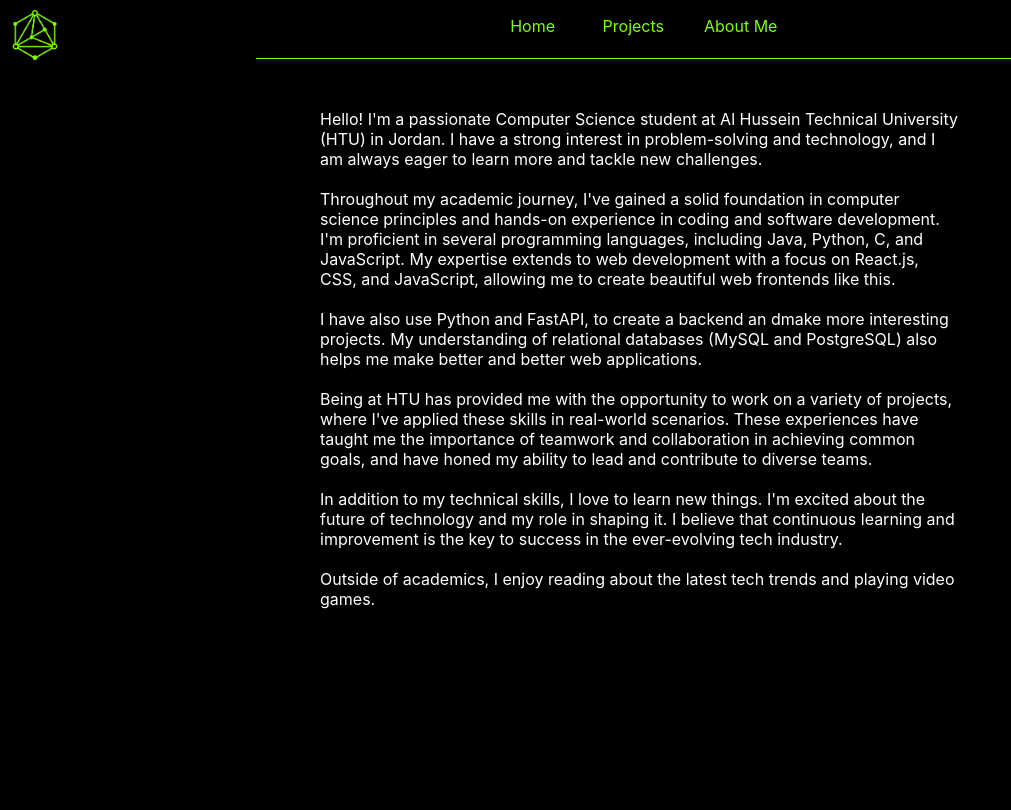
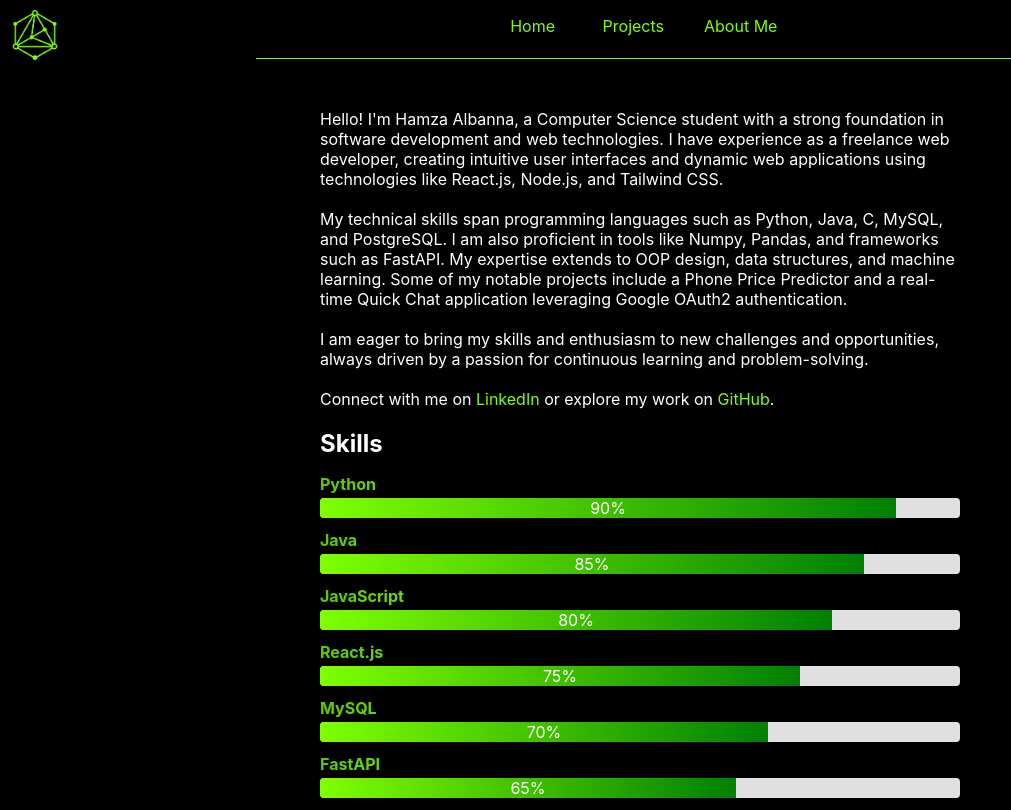
Before and after one commit to Ha-banna/Personal-Profile, a React (Create React App) app: page /aboutme in a window 1280 px wide. Shown: the whole page, without its empty margins (0-1011 px from the left). Built offline with nearby package versions, Linux system fonts and the light colour scheme; no server answers.

Commit message:
updated about me page

```diff
--- /dev/null
+++ b/src/app/Components/Skills/Skills.css
@@ -0,0 +1,39 @@
+.skills-section {
+    border-radius: 8px;
+    width: 50%;
+    margin: auto;
+    background-color: black;
+}
+
+.skills-section h2 {
+    margin-bottom: 16px;
+    color: white; /* Optional: Adjust for visibility */
+}
+
+.skill {
+    margin-bottom: 12px;
+}
+
+.skill-name {
+    font-weight: bold;
+    margin-bottom: 4px;
+    display: block;
+    color: white; /* Optional: Adjust for visibility */
+}
+
+.progress-bar {
+    width: 100%;
+    background-color: #e0e0e0;
+    border-radius: 4px;
+    overflow: hidden;
+    height: 20px;
+}
+
+.progress {
+    height: 100%;
+    line-height: 20px;
+    color: white;
+    text-align: center;
+    white-space: nowrap;
+    background: linear-gradient(to right, #7fff00, green); /* Gradient from #7fff00 to green */
+}
--- /dev/null
+++ b/src/app/Components/Skills/Skills.tsx
@@ -0,0 +1,33 @@
+import './Skills.css';
+
+export default function Skills() {
+    const skills = [
+        { name: 'Python', proficiency: 90 },
+        { name: 'Java', proficiency: 85 },
+        { name: 'JavaScript', proficiency: 80 },
+        { name: 'React.js', proficiency: 75 },
+        { name: 'MySQL', proficiency: 70 },
+        { name: 'FastAPI', proficiency: 65 },
+    ];
+
+    return (
+        <div className="skills-section">
+            <h2>Skills</h2>
+            <div className="skills-list">
+                {skills.map(skill => (
+                    <div key={skill.name} className="skill">
+                        <span className="skill-name">{skill.name}</span>
+                        <div className="progress-bar">
+                            <div
+                                className="progress"
+                                style={{ width: `${skill.proficiency}%` }}
+                            >
+                                {skill.proficiency}%
+                            </div>
+                        </div>
+                    </div>
+                ))}
+            </div>
+        </div>
+    );
+}
--- a/src/app/Pages/AboutMe/Aboutme.css
+++ b/src/app/Pages/AboutMe/Aboutme.css
@@ -0,0 +1,20 @@
+a {
+    color: #7fff00;
+    text-decoration: none; /* Optional: remove underline */
+}
+
+a:visited {
+    color: #7fff00;
+}
+
+a:hover {
+    color: #7fff00;
+}
+
+a:active {
+    color: #7fff00;
+}
+
+a:focus {
+    color: #7fff00;
+}
--- a/src/app/Pages/AboutMe/Aboutme.tsx
+++ b/src/app/Pages/AboutMe/Aboutme.tsx
@@ -1,27 +1,24 @@
 import './Aboutme.css'
 import LongText from '../../Components/LongText/LongText';
+import Skills from '../../Components/Skills/Skills';
 
-export default function Aboutme(){
-    return(
+export default function Aboutme() {
+    return (
         <>
             <LongText>
-                Hello! I'm a passionate Computer Science student at Al Hussein Technical University (HTU) in Jordan. I have a strong interest in problem-solving and technology, and I am always eager to learn more and tackle new challenges.
-                <br/>
-                <br/>
-                Throughout my academic journey, I've gained a solid foundation in computer science principles and hands-on experience in coding and software development. I'm proficient in several programming languages, including Java, Python, C, and JavaScript. My expertise extends to web development with a focus on React.js, CSS, and JavaScript, allowing me to create beautiful web frontends like this.
-                <br/>
-                <br/>
-                I have also use Python and FastAPI, to create a backend an dmake more interesting projects. My understanding of relational databases (MySQL and PostgreSQL) also helps me make better and better web applications.
-                <br/>
-                <br/>
-                Being at HTU has provided me with the opportunity to work on a variety of projects, where I've applied these skills in real-world scenarios. These experiences have taught me the importance of teamwork and collaboration in achieving common goals, and have honed my ability to lead and contribute to diverse teams.
-                <br/>
-                <br/>
-                In addition to my technical skills, I love to learn new things. I'm excited about the future of technology and my role in shaping it. I believe that continuous learning and improvement is the key to success in the ever-evolving tech industry.
-                <br/>
-                <br/>
-                Outside of academics, I enjoy reading about the latest tech trends and playing video games.
+                Hello! I'm Hamza Albanna, a Computer Science student with a strong foundation in software development and web technologies. I have experience as a freelance web developer, creating intuitive user interfaces and dynamic web applications using technologies like React.js, Node.js, and Tailwind CSS.
+                <br />
+                <br />
+                My technical skills span programming languages such as Python, Java, C, MySQL, and PostgreSQL. I am also proficient in tools like Numpy, Pandas, and frameworks such as FastAPI. My expertise extends to OOP design, data structures, and machine learning. Some of my notable projects include a Phone Price Predictor and a real-time Quick Chat application leveraging Google OAuth2 authentication.
+                <br />
+                <br />
+                I am eager to bring my skills and enthusiasm to new challenges and opportunities, always driven by a passion for continuous learning and problem-solving.
+                <br />
+                <br />
+                Connect with me on <a target='_blank' href='https://www.linkedin.com/in/hamza-a-albanna-3a4737200'>LinkedIn</a> or explore my work on <a target='_blank' href='https://github.com/Ha-banna'>GitHub</a>.
             </LongText>
+
+            <Skills/>
         </>
     );
 }
```
